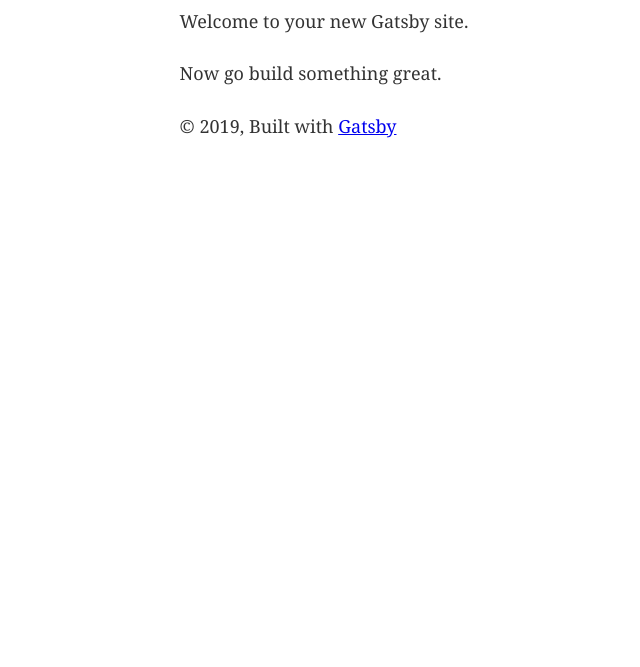
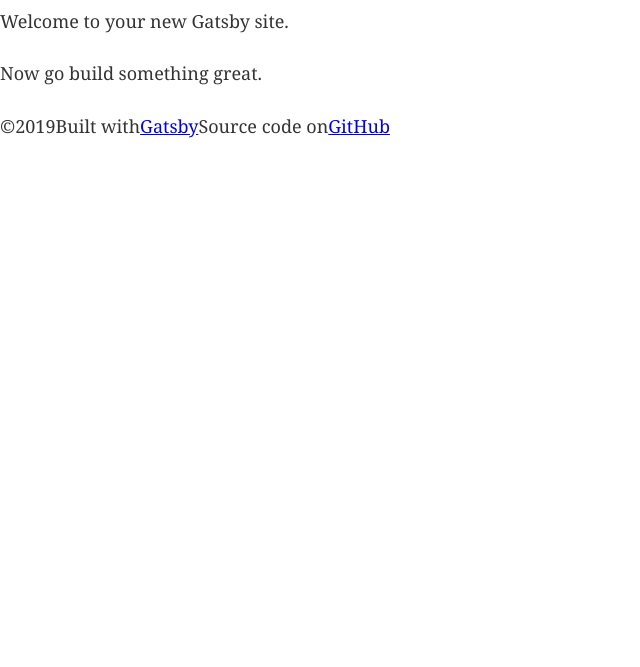
Before and after one commit to jin60641/blog, a Gatsby site: page / in a window 1280 px wide. Shown: the part 133-800 px from the top of the page, without its empty margins (0-640 px from the left). Built offline with nearby package versions, Linux system fonts and the light colour scheme; Gatsby itself is replaced by a stand-in of ours.

Commit message:
add Footer component

```diff
--- /dev/null
+++ b/src/components/Footer/Footer.jsx
@@ -0,0 +1,20 @@
+import React from 'react';
+
+const Footer = () => (
+  <footer>
+    <span>
+©
+      {new Date().getFullYear()}
+    </span>
+    <span>
+Built with
+      <a href='https://www.gatsbyjs.org'>Gatsby</a>
+    </span>
+    <span>
+Source code on
+      <a href='https://github.com/jin60641/blog'>GitHub</a>
+    </span>
+  </footer>
+);
+
+export default Footer;
--- /dev/null
+++ b/src/components/Footer/index.js
@@ -0,0 +1,3 @@
+import Footer from './Footer';
+
+export default Footer;
--- a/src/components/Layout/Layout.jsx
+++ b/src/components/Layout/Layout.jsx
@@ -3,6 +3,8 @@ import PropTypes from 'prop-types';
 import { StaticQuery, graphql } from 'gatsby';
 
 import Header from 'components/Header';
+import Footer from 'components/Footer';
+
 import './Layout.css';
 
 const Layout = ({ children }) => (
@@ -19,20 +21,8 @@ const Layout = ({ children }) => (
     render={data => (
       <>
         <Header siteTitle={data.site.siteMetadata.title} />
-        <div
-          style={{
-            margin: '0 auto',
-            maxWidth: 960,
-            padding: '0px 1.0875rem 1.45rem',
-            paddingTop: 0,
-          }}
-        >
-          {children}
-          <footer>
-            {`© ${new Date().getFullYear()}, Built with `}
-            <a href='https://www.gatsbyjs.org'>Gatsby</a>
-          </footer>
-        </div>
+        {children}
+        <Footer />
       </>
     )}
   />
```
